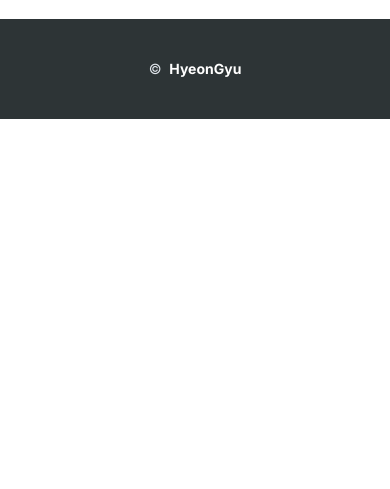
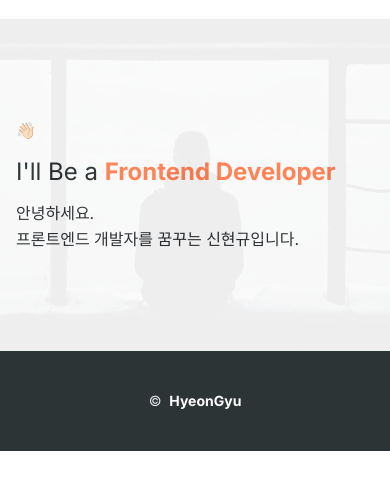
Before and after one commit to HyeonGyu-Shin/self-introduction, a plain HTML site: page index.html in a window 390 px wide. Shown: the part 51-540 px from the top of the page. Drawn offline with Linux system fonts and the light colour scheme.

Commit message:
😄 intro section markUp & css complete

```diff
--- a/assets/style.css
+++ b/assets/style.css
@@ -1,7 +1,7 @@
 /* Common */
 
 body {
-    font-size: 14px;
+    font-size: 16px;
     font-weight: 400;
     line-height: 160%;
 }
@@ -82,6 +82,72 @@ body {
 
 /* Main */
 
+#intro {
+    background-color: #fafafa;
+}
+
+#intro .container {
+    display: flex;
+    gap: 16px;
+    height: 453px;
+    padding-top: 100px;
+    padding-bottom: 100px;
+}
+
+#intro .thumbnail {
+    flex: 1 1 0;
+    text-align: center;
+}
+
+#intro .thumbnail img {
+    max-width: 450px;
+}
+
+#intro .content {
+    flex: 1 1 0;
+    display: flex;
+    flex-direction: column;
+    justify-content: center;
+    gap: 16px;
+    color: rgba(41, 45, 47, 1);
+}
+
+#intro .content h2 {
+    font-size: 24px;
+    font-weight: 400;
+}
+
+#intro .content h2 strong {
+    font-weight: 700;
+    color: rgba(255, 127, 80, 1);
+}
+
+@media (max-width: 1023px) {
+    #intro {
+        position: relative;
+    }
+
+    #intro .container {
+        height: 332px;
+    }
+    #intro .thumbnail {
+        position: absolute;
+        top: 0;
+        left: 0;
+        width: 100%;
+        height: 100%;
+    }
+
+    #intro .thumbnail img {
+        width: 100%;
+        max-width: initial;
+        opacity: 0.05;
+        height: 100%;
+        object-fit: cover;
+        object-position: center;
+    }
+}
+
 /* Footer */
 
 #footer {
@@ -93,6 +159,7 @@ body {
     justify-content: center;
     align-items: center;
     height: 100px;
+    font-size: 14px;
     color: rgba(223, 228, 234, 1);
 }
 
--- a/index.html
+++ b/index.html
@@ -32,10 +32,20 @@
             </div>
         </header>
         <main id="main">
+
             <section id="intro">
+                <div class="container">
+                    <div class="thumbnail">
+                        <img src="./assets/imgs/my-img.png" alt="my-photo-image">
+                    </div>
+                    <div class="content">
+                        <span aria-hidden>👋🏻</span>
+                        <h2 class="title">I'll Be a <strong>Frontend Developer</strong></h2>
+                        <p class="about">안녕하세요.<br>프론트엔드 개발자를 꿈꾸는 신현규입니다.</p>
+                    </div>
+                </div>
+            </section>
 
-
-            </section>
             <section id="portfolio"></section>
             <section id="skills"></section>
             <section id="timeline"></section>
```
Also changed, not shown: assets/imgs/my-img.png (added).
